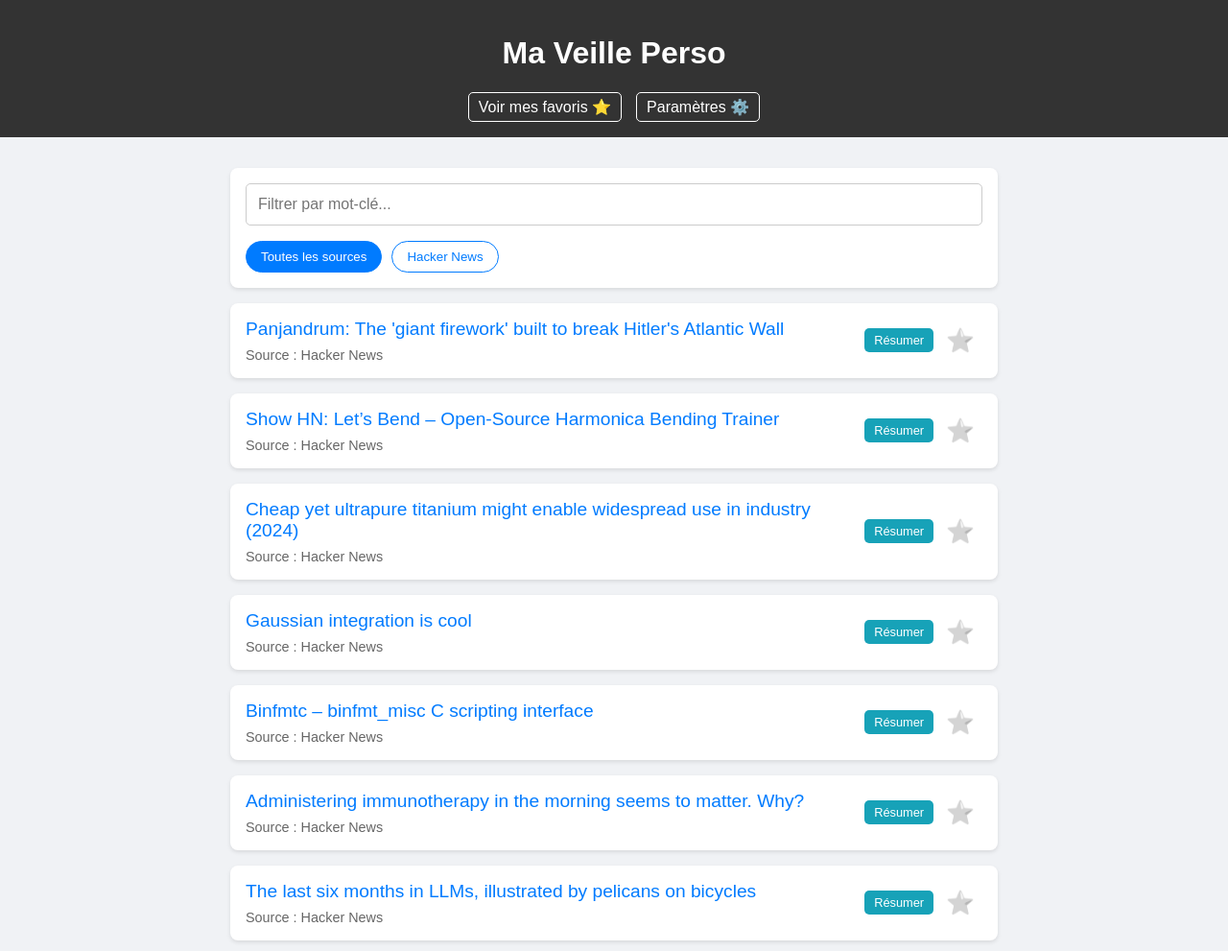
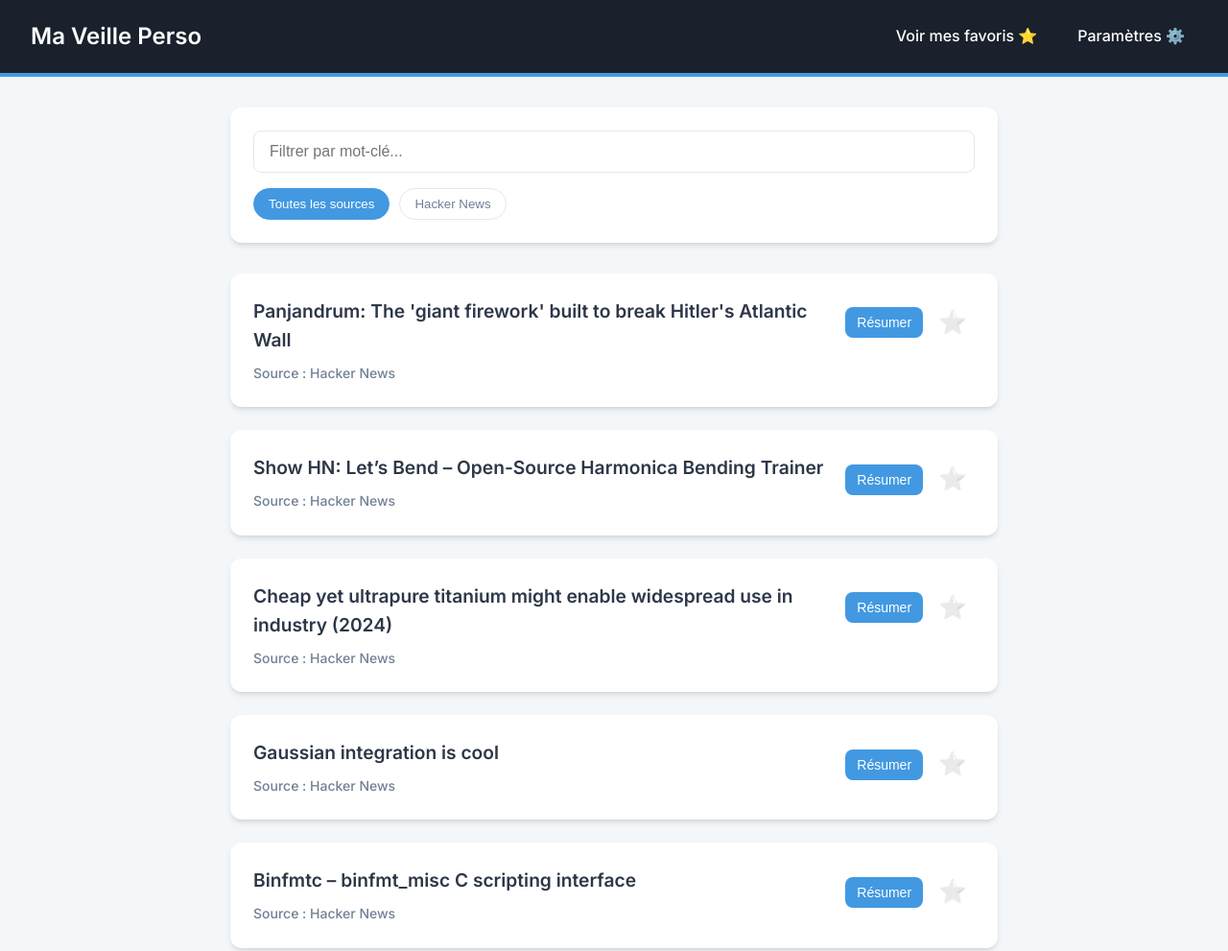
Before and after one commit to scalp66/cyjose, a website: page public/index.html in a window 1280 px wide. Shown: the top 991 px of the page at 96% size. Drawn offline with Linux system fonts and the light colour scheme.

Commit message:
Design: Refonte visuelle complète

```diff
--- a/public/style.css
+++ b/public/style.css
@@ -1,190 +1,236 @@
-body {
-    font-family: sans-serif;
-    margin: 0;
-    background-color: #f0f2f5;
+/* --- VARIABLES & CONFIGURATION GLOBALE --- */
+@import url('https://fonts.googleapis.com/css2?family=Inter:wght@400;500;600;700&display=swap');
+
+:root {
+    --font-family: 'Inter', sans-serif;
+    --background-color: #f4f7f9;
+    --card-background: #ffffff;
+    --header-background: #1a202c;
+    --text-primary: #2d3748;
+    --text-secondary: #718096;
+    --accent-color: #4299e1;
+    --accent-color-hover: #2b6cb0;
+    --danger-color: #e53e3e;
+    --border-color: #e2e8f0;
+    --card-shadow: 0 4px 6px -1px rgba(0, 0, 0, 0.1), 0 2px 4px -1px rgba(0, 0, 0, 0.06);
+    --card-hover-shadow: 0 10px 15px -3px rgba(0, 0, 0, 0.1), 0 4px 6px -2px rgba(0, 0, 0, 0.05);
 }
 
-header {
-    background-color: #333;
-    color: white;
-    padding: 1rem;
-    text-align: center;
+body {
+    font-family: var(--font-family);
+    margin: 0;
+    background-color: var(--background-color);
+    color: var(--text-primary);
+    line-height: 1.6;
 }
 
+main {
+    max-width: 800px;
+    margin: 2rem auto;
+    padding: 0 1rem;
+}
+
+/* --- EN-TÊTE --- */
+header {
+    background-color: var(--header-background);
+    color: white;
+    padding: 1rem 2rem;
+    display: flex;
+    justify-content: space-between;
+    align-items: center;
+    border-bottom: 4px solid var(--accent-color);
+}
+header h1 {
+    margin: 0;
+    font-size: 1.5rem;
+    font-weight: 600;
+}
 header nav {
-    margin-top: 10px;
     display: flex;
-    justify-content: center;
-    gap: 15px;
+    gap: 1rem;
 }
 header nav a {
     color: white;
     text-decoration: none;
-    padding: 5px 10px;
-    border: 1px solid white;
-    border-radius: 5px;
+    padding: 8px 12px;
+    border: 1px solid transparent;
+    border-radius: 8px;
     transition: background-color 0.2s, color 0.2s;
+    font-weight: 500;
 }
 header nav a:hover {
-    background-color: white;
-    color: #333;
+    background-color: rgba(255, 255, 255, 0.1);
 }
 
-main {
-    max-width: 800px;
-    margin: 1rem auto;
-    padding: 1rem;
+/* --- FILTRES --- */
+.filters-container {
+    background-color: var(--card-background);
+    padding: 1.5rem;
+    border-radius: 12px;
+    margin-bottom: 2rem;
+    box-shadow: var(--card-shadow);
 }
-
-/* Styles pour la zone de filtres */
-.filters-container {
-    background-color: #fff;
-    padding: 1rem;
-    border-radius: 8px;
-    margin-bottom: 1rem;
-    box-shadow: 0 2px 4px rgba(0,0,0,0.1);
-}
-
 #keyword-filter {
     width: 100%;
-    padding: 0.75rem;
+    padding: 0.75rem 1rem;
     font-size: 1rem;
-    border: 1px solid #ccc;
-    border-radius: 5px;
+    border: 1px solid var(--border-color);
+    border-radius: 8px;
     box-sizing: border-box;
+    transition: border-color 0.2s, box-shadow 0.2s;
 }
-
+#keyword-filter:focus {
+    outline: none;
+    border-color: var(--accent-color);
+    box-shadow: 0 0 0 3px rgba(66, 153, 225, 0.5);
+}
 .source-filters {
     margin-top: 1rem;
     display: flex;
     flex-wrap: wrap;
     gap: 10px;
 }
-
 .source-btn {
     padding: 8px 15px;
-    border: 1px solid #007bff;
-    background-color: #fff;
-    color: #007bff;
+    border: 1px solid var(--border-color);
+    background-color: var(--card-background);
+    color: var(--text-secondary);
     border-radius: 20px;
     cursor: pointer;
-    transition: background-color 0.2s, color 0.2s;
+    font-weight: 500;
+    transition: background-color 0.2s, color 0.2s, border-color 0.2s;
+}
+.source-btn:hover {
+    border-color: var(--accent-color);
+    color: var(--accent-color);
+}
+.source-btn.active {
+    background-color: var(--accent-color);
+    color: white;
+    border-color: var(--accent-color);
 }
 
-.source-btn:hover {
-    background-color: #e9ecef;
-}
-
-.source-btn.active {
-    background-color: #007bff;
-    color: white;
-}
-
-.article {
-    background-color: white;
-    border-radius: 8px;
-    padding: 1rem;
-    margin-bottom: 1rem;
-    box-shadow: 0 2px 4px rgba(0,0,0,0.1);
+/* --- CARTES D'ARTICLE --- */
+#articles-container .article {
+    background-color: var(--card-background);
+    border-radius: 12px;
+    padding: 1.5rem;
+    margin-bottom: 1.5rem;
+    box-shadow: var(--card-shadow);
     display: flex;
     justify-content: space-between;
-    align-items: center;
+    align-items: flex-start;
+    transition: transform 0.2s, box-shadow 0.2s;
 }
-
+#articles-container .article:hover {
+    transform: translateY(-5px);
+    box-shadow: var(--card-hover-shadow);
+}
 .article-content {
     flex-grow: 1;
+    padding-right: 1rem;
 }
-
+.article a {
+    text-decoration: none;
+    color: var(--text-primary);
+    font-size: 1.2rem;
+    font-weight: 600;
+}
+.article a:hover {
+    color: var(--accent-color);
+}
+.article .source {
+    font-size: 0.875rem;
+    color: var(--text-secondary);
+    margin-top: 0.5rem;
+    font-weight: 500;
+}
 .article-actions {
     display: flex;
     align-items: center;
-    gap: 5px; /* Espace entre les boutons */
+    gap: 0.5rem;
 }
 
-.article a {
-    text-decoration: none;
-    color: #007bff;
-    font-size: 1.2rem;
+/* --- BOUTONS D'ACTION (Favori, Résumer) --- */
+.summarize-btn, .delete-btn {
+    background-color: var(--accent-color);
+    color: white;
+    border: none;
+    padding: 8px 12px;
+    border-radius: 8px;
+    cursor: pointer;
+    font-size: 0.875rem;
+    font-weight: 500;
+    transition: background-color 0.2s;
 }
-
-.article .source {
-    font-size: 0.9rem;
-    color: #666;
-    margin-top: 0.5rem;
+.summarize-btn:hover, .delete-btn:hover {
+    background-color: var(--accent-color-hover);
 }
-
+.summarize-btn:disabled {
+    background-color: #a0aec0;
+    cursor: not-allowed;
+}
 .favorite-btn {
     font-size: 1.5rem;
     cursor: pointer;
     padding: 0.5rem;
     transition: transform 0.2s, filter 0.2s;
-    filter: grayscale(100%);
+    filter: grayscale(100%) opacity(0.5);
 }
 .favorite-btn:hover {
     transform: scale(1.3);
+    filter: grayscale(100%) opacity(0.8);
 }
 .favorite-btn.is-favorite {
-    filter: grayscale(0%);
+    filter: grayscale(0%) opacity(1);
     transform: scale(1.1);
 }
-
-/* NOUVEAU : Style pour le bouton Résumer */
-.summarize-btn {
-    background-color: #17a2b8;
-    color: white;
-    border: none;
-    padding: 5px 10px;
-    border-radius: 5px;
-    cursor: pointer;
-    font-size: 0.8rem;
-    transition: background-color 0.2s;
-}
-.summarize-btn:hover {
-    background-color: #138496;
-}
-.summarize-btn:disabled {
-    background-color: #5bc0de;
-    cursor: not-allowed;
+.favorite-btn.is-favorite:hover {
+    filter: grayscale(0%) opacity(1);
 }
 
-/* Styles pour la page des paramètres */
+/* --- PAGE PARAMÈTRES --- */
 .settings-section {
-    background-color: #fff;
-    padding: 1.5rem;
-    border-radius: 8px;
+    background-color: var(--card-background);
+    padding: 2rem;
+    border-radius: 12px;
     margin-bottom: 2rem;
-    box-shadow: 0 2px 4px rgba(0,0,0,0.1);
+    box-shadow: var(--card-shadow);
 }
 .settings-section h2 {
     margin-top: 0;
-    border-bottom: 2px solid #eee;
-    padding-bottom: 0.5rem;
+    border-bottom: 1px solid var(--border-color);
+    padding-bottom: 1rem;
+    font-weight: 600;
 }
-.settings-section input[type="text"],
-.settings-section input[type="url"],
-.settings-section input[type="password"] {
+.settings-section input {
     width: 100%;
-    padding: 0.75rem;
+    padding: 0.75rem 1rem;
     font-size: 1rem;
-    border: 1px solid #ccc;
-    border-radius: 5px;
+    border: 1px solid var(--border-color);
+    border-radius: 8px;
     box-sizing: border-box;
-    margin-bottom: 10px;
+    margin-bottom: 1rem;
 }
 .settings-section button {
-    padding: 10px 15px;
+    padding: 12px 20px;
     border: none;
     background-color: #28a745;
     color: white;
-    border-radius: 5px;
+    border-radius: 8px;
     cursor: pointer;
     font-size: 1rem;
+    font-weight: 500;
+    transition: background-color 0.2s;
+}
+.settings-section button:hover {
+    background-color: #218838;
 }
 .settings-section .small-text {
-    font-size: 0.8rem;
-    color: #666;
-    margin-top: -10px;
-    margin-bottom: 15px;
+    font-size: 0.875rem;
+    color: var(--text-secondary);
+    margin-top: -0.5rem;
+    margin-bottom: 1.5rem;
 }
 #sources-list {
     list-style: none;
@@ -194,11 +240,14 @@ main {
     display: flex;
     justify-content: space-between;
     align-items: center;
-    padding: 10px;
-    border: 1px solid #eee;
-    margin-bottom: 5px;
-    border-radius: 5px;
+    padding: 1rem;
+    border: 1px solid var(--border-color);
+    margin-bottom: 0.5rem;
+    border-radius: 8px;
 }
 .delete-btn {
-    background-color: #dc3545 !important;
+    background-color: var(--danger-color) !important;
 }
+.delete-btn:hover {
+    background-color: #c53030 !important;
+}
```
